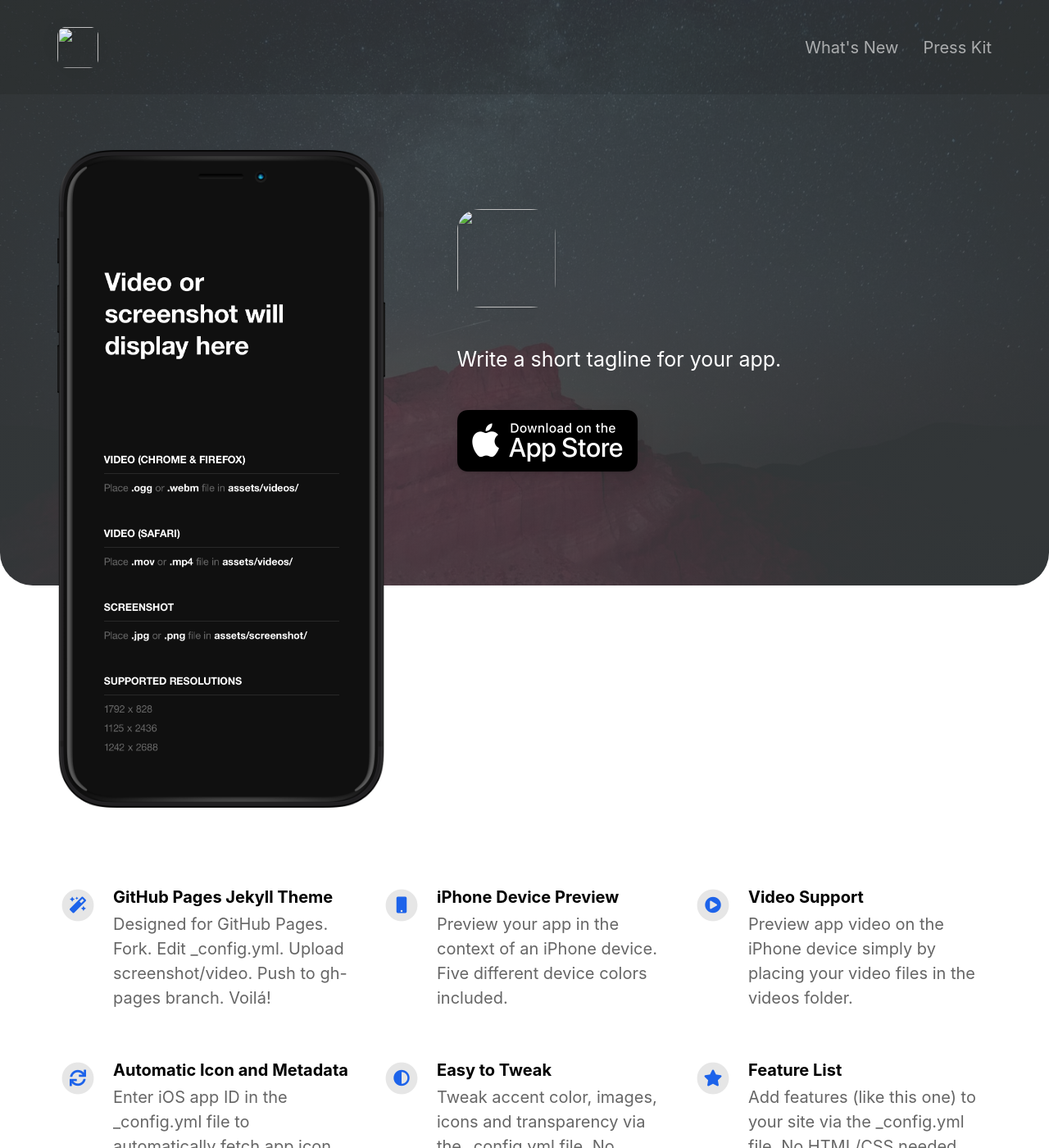
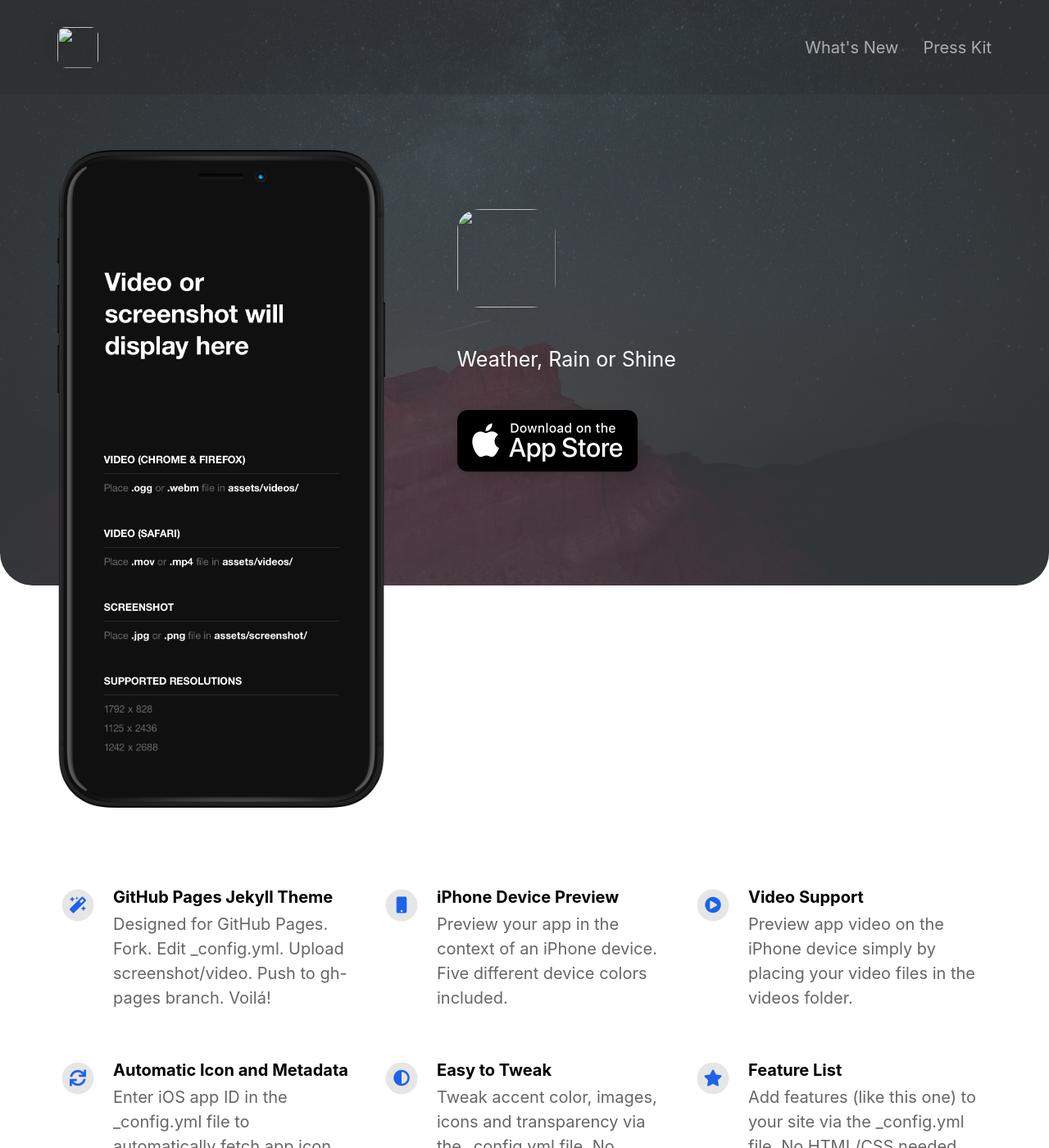
Before and after one commit to AppealingApps/rainy-skies-website, a Jekyll site: the page built from index.html, in a window 1280 px wide and 1400 px high. Shown: the whole window at 82% size. Built offline with Jekyll 4.4.1, drawn with Linux system fonts in a browser that asks for light colours; nearby versions of some CDN libraries; some of the changed text lies outside the part shown.

Commit message:
Update config with Rainy Skies info

```diff
--- a/_config.yml
+++ b/_config.yml
@@ -2,7 +2,7 @@
 page_title                                :                                           # Automatically populates with app name if not set and if iOS app ID is set. Otherwise enter manually.
 
 # App Info
-ios_app_id                                : 1234793120                                # Required. Enter iOS app ID to automatically populate name, price and icons (e.g. 718043190).
+ios_app_id                                : 1637453069                                # Required. Enter iOS app ID to automatically populate name, price and icons (e.g. 718043190).
 ios_app_country                           : us                                        # Required outside USA. Enter 2 letter country code as in https://en.wikipedia.org/wiki/ISO_3166-1_alpha-2
 
 appstore_link                             :                                           # Automatically populates if not set and if iOS app ID is set. Otherwise enter manually.
@@ -13,21 +13,21 @@ presskit_download_link                    : https://emilbaehr.com
 app_icon                                  : # assets/appicon.png                      # Automatically populates if not set and if iOS app ID is set.  Otherwise enter path to icon file manually.
 app_name                                  :                                           # Automatically populates if not set and if iOS app ID is set.  Otherwise enter manually.
 app_price                                 :                                           # Automatically populates if not set and if iOS app ID is set.  Otherwise enter manually.
-app_description                           : Write a short tagline for your app.
+app_description                           : Weather, Rain or Shine
 
 enable_smart_app_banner                   : true                                      # Set to true to show a smart app banner at top of page on mobile devices.
 
 
 
 # Information About Yourself
-your_name                                 : Emil Baehr
-your_link                                 : https://emilbaehr.com
-your_city                                 : Copenhagen
-email_address                             : emil.baehr@gmail.com
+your_name                                 : Joel Fischer
+your_link                                 : https://appealingapps.dev
+your_city                                 : Michigan
+email_address                             : hello@appealingapps.dev
 facebook_username                         :
-instagram_username                        : ebaehr
-twitter_username                          : ebaehr
-github_username                           : emilbaehr
+instagram_username                        :
+twitter_username                          : appealingapps
+github_username                           : appealingapps
 youtube_username                          :
 mastodon_link                             : https://mastodon.social/@ebaehr
 
```
